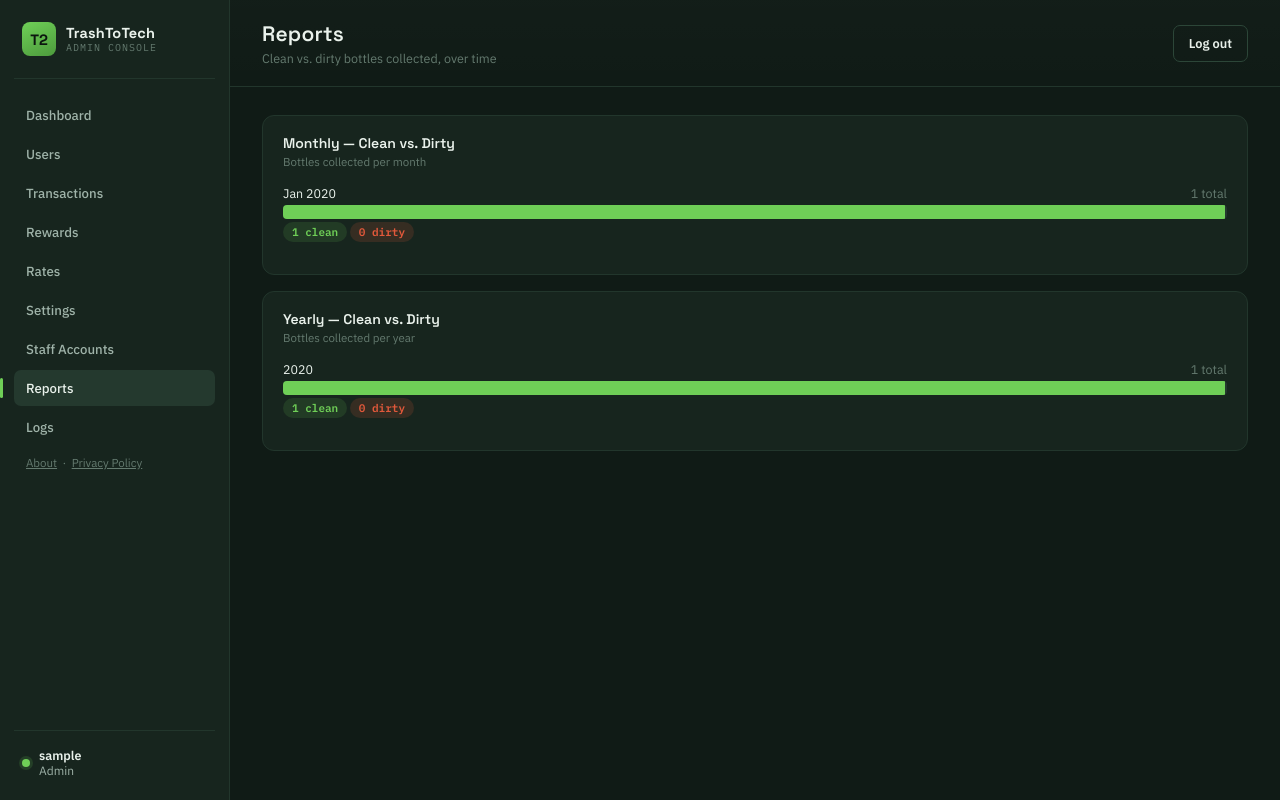
After one commit to Kristianjayl/trasttotech, a Django app: page /staff/reports/ in a window 1280 px wide. The commit adds this page. Run offline with Django 5.2, Linux system fonts and the light colour scheme; a user stored in the database is signed in; tables that the repository leaves empty hold one stand-in row (values such as "Sample post").

Commit message:
added Report Page

```diff
--- a/adminpanel/templates/adminpanel/base.html
+++ b/adminpanel/templates/adminpanel/base.html
@@ -15,7 +15,11 @@
     <div class="brand-mark">T2</div>
     <div class="brand-text">
       <span class="t1">TrashToTech</span>
-      <span class="t2">Admin Console</span>
+      {% if user.staffprofile.role == "admin" %}
+        <span class="t2">Admin Console</span>
+      {% else %}
+        <span class="t2">Staff Console</span>
+      {% endif %}
     </div>
   </div>
   <nav class="navlist">
@@ -42,6 +46,9 @@
       <a href="{% url 'staff_accounts_list' %}" style="color:inherit; text-decoration:none; display:flex; gap:10px; width:100%;">Staff Accounts</a>
     </div>
     {% endif %}
+    <div class="navitem {% if request.resolver_match.url_name == 'staff_reports' %}active{% endif %}">
+      <a href="{% url 'staff_reports' %}" style="color:inherit; text-decoration:none; display:flex; gap:10px; width:100%;">Reports</a>
+    </div>
     <div class="navitem {% if request.resolver_match.url_name == 'staff_logs' %}active{% endif %}">
       <a href="{% url 'staff_logs' %}" style="color:inherit; text-decoration:none; display:flex; gap:10px; width:100%;">Logs</a>
     </div>
--- /dev/null
+++ b/adminpanel/templates/adminpanel/reports.html
@@ -0,0 +1,54 @@
+{% extends "adminpanel/base.html" %}
+{% block title %}Reports{% endblock %}
+{% block page_title %}Reports{% endblock %}
+{% block page_sub %}Clean vs. dirty bottles collected, over time{% endblock %}
+
+{% block content %}
+<div class="card" style="margin-bottom:16px;">
+  <h3>Monthly — Clean vs. Dirty</h3>
+  <div class="hint" style="margin-bottom:16px;">Bottles collected per month</div>
+  {% if monthly %}
+    {% for row in monthly %}
+    <div style="margin-bottom:14px;">
+      <div style="display:flex; justify-content:space-between; font-size:12.5px; margin-bottom:4px;">
+        <span>{{ row.label }}</span>
+        <span style="color:var(--text-faint);">{{ row.total }} total</span>
+      </div>
+      <div style="display:flex; gap:2px; height:14px; border-radius:4px; overflow:hidden; background:var(--panel-3);">
+        <div style="width:{{ row.clean_pct }}%; background:var(--green);" title="Clean: {{ row.clean }}"></div>
+        <div style="width:{{ row.dirty_pct }}%; background:var(--red);" title="Dirty: {{ row.dirty }}"></div>
+      </div>
+      <div style="font-size:11px; color:var(--text-faint); margin-top:3px;">
+        <span class="pill green">{{ row.clean }} clean</span> <span class="pill red">{{ row.dirty }} dirty</span>
+      </div>
+    </div>
+    {% endfor %}
+  {% else %}
+    <div class="hint">No deposit data yet.</div>
+  {% endif %}
+</div>
+
+<div class="card">
+  <h3>Yearly — Clean vs. Dirty</h3>
+  <div class="hint" style="margin-bottom:16px;">Bottles collected per year</div>
+  {% if yearly %}
+    {% for row in yearly %}
+    <div style="margin-bottom:14px;">
+      <div style="display:flex; justify-content:space-between; font-size:12.5px; margin-bottom:4px;">
+        <span>{{ row.label }}</span>
+        <span style="color:var(--text-faint);">{{ row.total }} total</span>
+      </div>
+      <div style="display:flex; gap:2px; height:14px; border-radius:4px; overflow:hidden; background:var(--panel-3);">
+        <div style="width:{{ row.clean_pct }}%; background:var(--green);" title="Clean: {{ row.clean }}"></div>
+        <div style="width:{{ row.dirty_pct }}%; background:var(--red);" title="Dirty: {{ row.dirty }}"></div>
+      </div>
+      <div style="font-size:11px; color:var(--text-faint); margin-top:3px;">
+        <span class="pill green">{{ row.clean }} clean</span> <span class="pill red">{{ row.dirty }} dirty</span>
+      </div>
+    </div>
+    {% endfor %}
+  {% else %}
+    <div class="hint">No deposit data yet.</div>
+  {% endif %}
+</div>
+{% endblock %}
--- a/adminpanel/urls.py
+++ b/adminpanel/urls.py
@@ -27,6 +27,7 @@ urlpatterns = [
     # Restricted via @role_required('admin') in views.py -- SK cannot access these.
     path("rates/", views.rates, name="staff_rates"),
     path("settings/", views.settings_page, name="staff_settings"),
+    path("reports/", views.reports, name="staff_reports"),
 
     # ===================== ADMIN-ONLY: STAFF ACCOUNTS (Admin/SK logins) =====================
     # These manage YOUR team's dashboard logins -- who's Admin, who's SK.
--- a/adminpanel/views.py
+++ b/adminpanel/views.py
@@ -5,6 +5,7 @@ from django.shortcuts import render, redirect, get_object_or_404
 from django.db.models import Sum, Count, Q
 from django.utils import timezone
 from datetime import timedelta
+from django.db.models.functions import TruncMonth, TruncYear
 
 from .decorators import role_required
 from .models import StaffProfile
@@ -232,3 +233,55 @@ def about(request):
 @login_required
 def privacy_policy(request):
     return render(request, "adminpanel/privacy_policy.html")
+
+@login_required
+def reports(request):
+    deposits = Transaction.objects.filter(type=Transaction.DEPOSIT)
+
+    monthly_raw = (
+        deposits.annotate(period=TruncMonth("created_at"))
+        .values("period", "condition")
+        .annotate(count=Count("id"))
+        .order_by("period")
+    )
+    yearly_raw = (
+        deposits.annotate(period=TruncYear("created_at"))
+        .values("period", "condition")
+        .annotate(count=Count("id"))
+        .order_by("period")
+    )
+
+    def pivot(raw, fmt):
+        buckets = {}
+        for row in raw:
+            key = row["period"].strftime(fmt)
+            buckets.setdefault(key, {"clean": 0, "dirty": 0})
+            if row["condition"] in ("clean", "dirty"):
+                buckets[key][row["condition"]] = row["count"]
+        return buckets
+
+    def with_bar_widths(buckets):
+        # Precompute each bar's width as a % of the largest total, so the
+        # template can just plug in a number -- Django templates can't do
+        # this kind of math themselves.
+        rows = []
+        max_total = max([v["clean"] + v["dirty"] for v in buckets.values()], default=1) or 1
+        for label, vals in buckets.items():
+            total = vals["clean"] + vals["dirty"]
+            rows.append({
+                "label": label,
+                "clean": vals["clean"],
+                "dirty": vals["dirty"],
+                "total": total,
+                "clean_pct": round((vals["clean"] / max_total) * 100, 1),
+                "dirty_pct": round((vals["dirty"] / max_total) * 100, 1),
+            })
+        return rows
+
+    monthly = with_bar_widths(pivot(monthly_raw, "%b %Y"))
+    yearly = with_bar_widths(pivot(yearly_raw, "%Y"))
+
+    return render(request, "adminpanel/reports.html", {
+        "monthly": monthly,
+        "yearly": yearly,
+    })
--- a/kiosk/models.py
+++ b/kiosk/models.py
@@ -46,10 +46,15 @@ class Transaction(models.Model):
     VOUCHER = "voucher"
     TYPE_CHOICES = [(DEPOSIT, "Deposit"), (WIFI_REDEEM, "WiFi Redeem"), (VOUCHER, "Voucher")]
 
+    CLEAN = "clean"
+    DIRTY = "dirty"
+    CONDITION_CHOICES = [(CLEAN, "Clean"), (DIRTY, "Dirty")]
+
     user = models.ForeignKey(KioskUser, on_delete=models.CASCADE, related_name="transactions")
     type = models.CharField(max_length=20, choices=TYPE_CHOICES)
     pieces = models.IntegerField(null=True, blank=True)
     weight_kg = models.FloatField(null=True, blank=True)  # tracking/reporting only -- NOT used for points
+    condition = models.CharField(max_length=10, choices=CONDITION_CHOICES, null=True, blank=True)  # only relevant for deposits
     points_delta = models.IntegerField()
     wifi_minutes = models.IntegerField(null=True, blank=True)
     created_at = models.DateTimeField(auto_now_add=True)
```
Also changed, not shown: kiosk/static/kiosk/css/portal.css (+37 -0 lines), kiosk/views.py (+25 -9 lines), kiosk/migrations/0005_transaction_condition.py (added), 2 other files.
